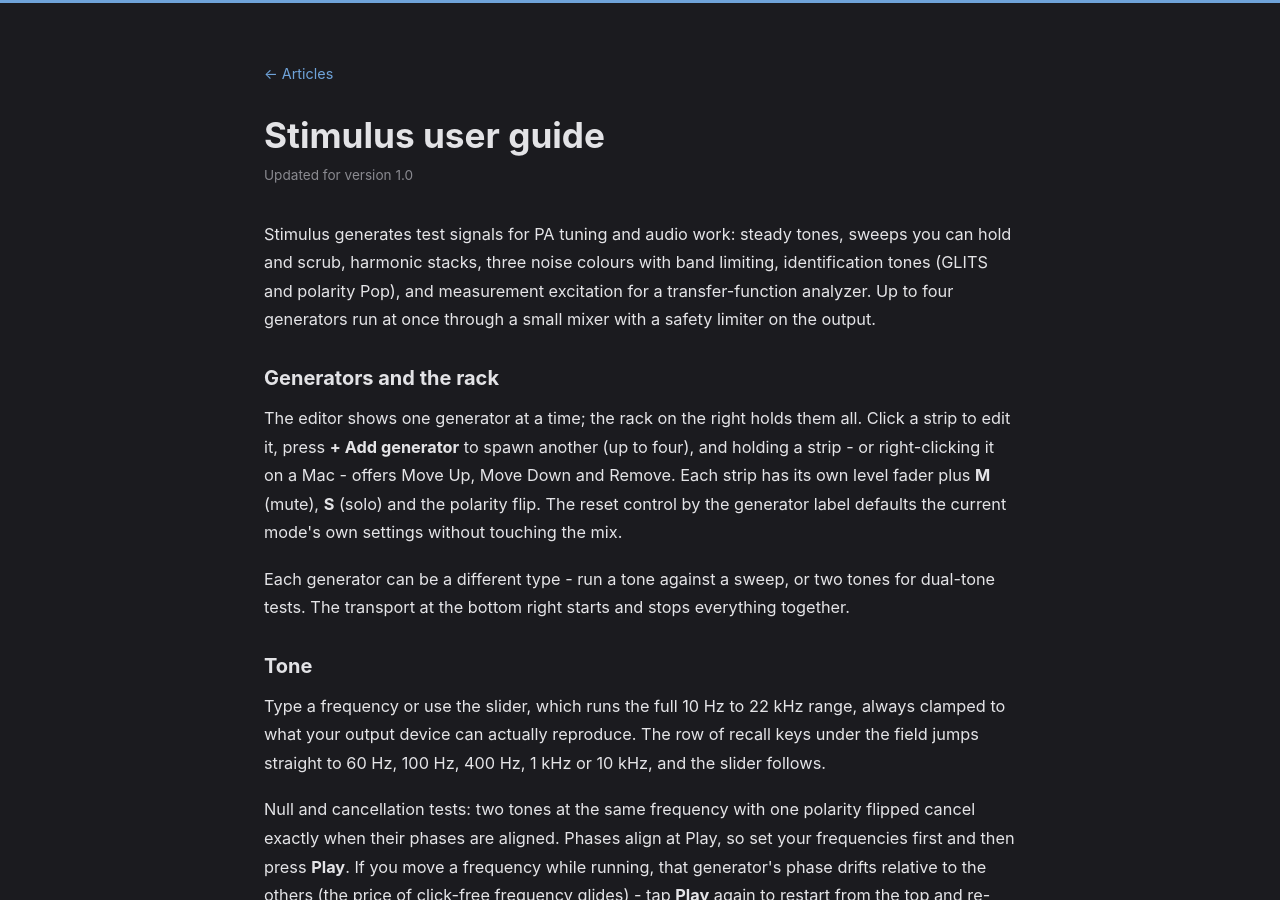
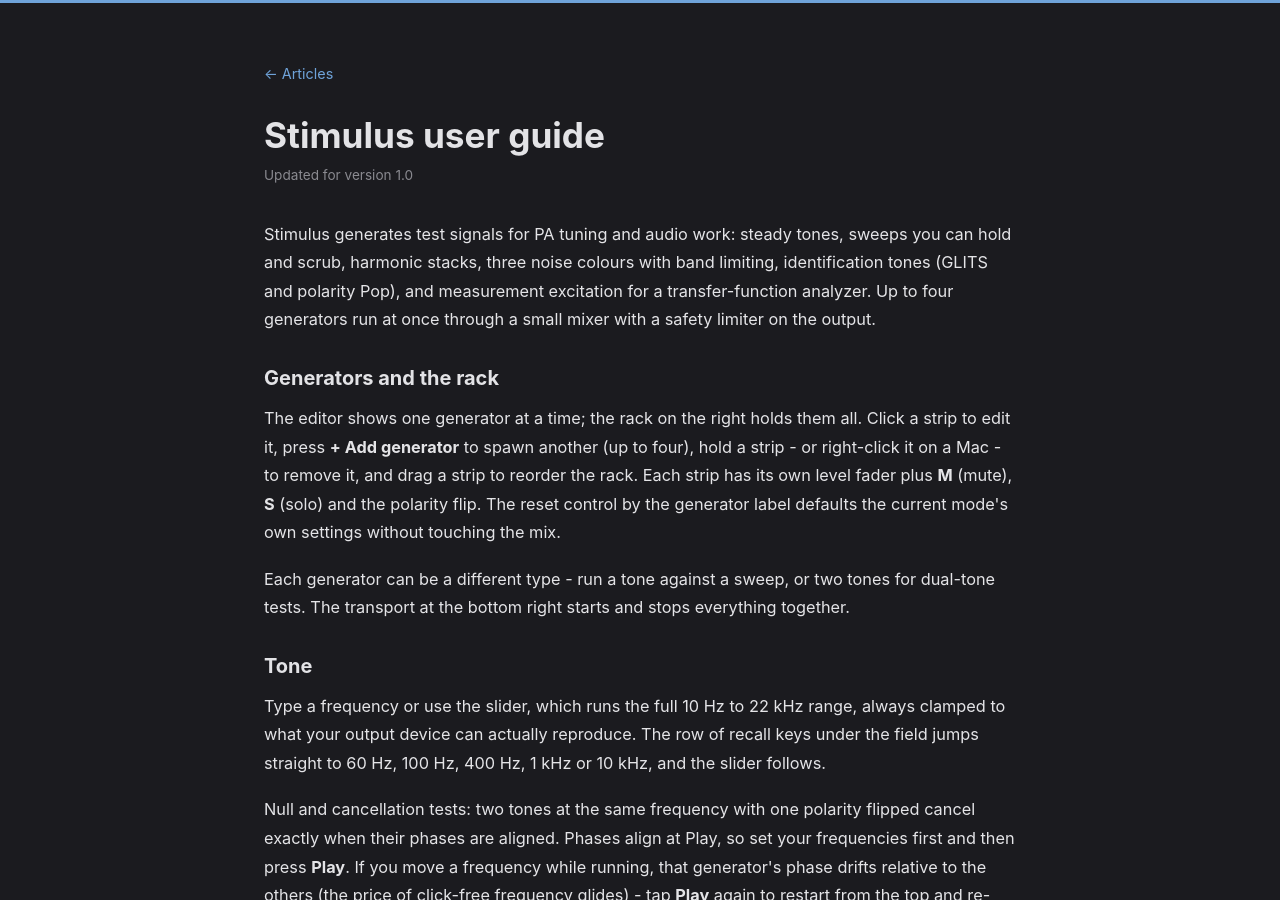
Before and after one commit to BSKapps/bskapps.github.io, a Jekyll site: the page built from articles/stimulus-guide/index.html, in a window 1280 px wide and 900 px high. Built offline with Jekyll 4.4.1, drawn with Linux system fonts in a browser that asks for light colours.

Commit message:
Stimulus guide: hold removes a generator, drag reorders

```diff
--- a/_data/guides/stimulus-guide.json
+++ b/_data/guides/stimulus-guide.json
@@ -32,7 +32,7 @@
       "blocks": [
         {
           "type": "paragraph",
-          "text": "The editor shows one generator at a time; the rack on the right holds them all. Click a strip to edit it, press **+ Add generator** to spawn another (up to four), and holding a strip - or right-clicking it on a Mac - offers Move Up, Move Down and Remove. Each strip has its own level fader plus **M** (mute), **S** (solo) and the polarity flip. The reset control by the generator label defaults the current mode's own settings without touching the mix."
+          "text": "The editor shows one generator at a time; the rack on the right holds them all. Click a strip to edit it, press **+ Add generator** to spawn another (up to four), hold a strip - or right-click it on a Mac - to remove it, and drag a strip to reorder the rack. Each strip has its own level fader plus **M** (mute), **S** (solo) and the polarity flip. The reset control by the generator label defaults the current mode's own settings without touching the mix."
         },
         {
           "type": "paragraph",
```
